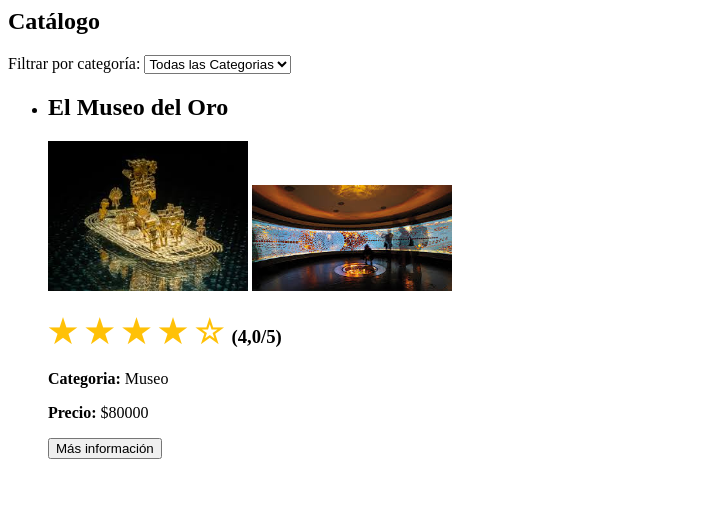
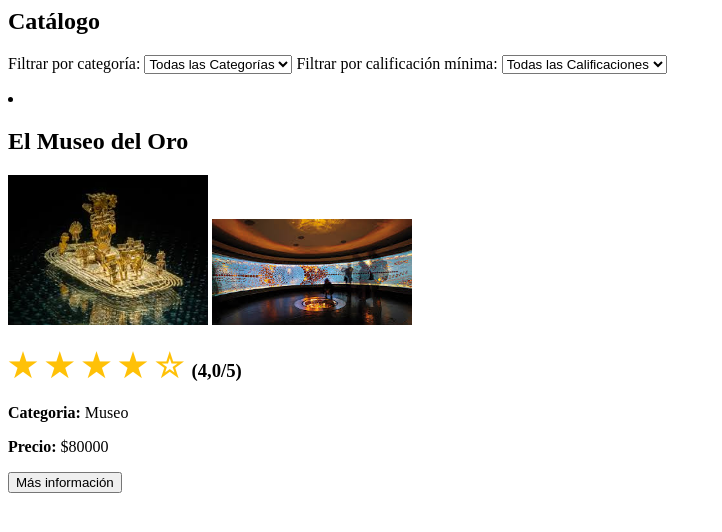
Before and after one commit to CRICAPOGA/Rutas_andinas, a Django app: page /plans/catalog/ in a window 1280 px wide. Shown: the top 532 px of the page, without its empty margins (0-722 px from the left). Run offline with Django 5.2, Linux system fonts and the light colour scheme; data comes from the database, SQL or seed files in the repository; tables that the repository leaves empty hold one stand-in row (values such as "Sample post").

Commit message:
add/fix - Filtrar planes en el catálogo por calificación

```diff
--- a/RutasAndinas/Plans/templates/Catalog/catalog.html
+++ b/RutasAndinas/Plans/templates/Catalog/catalog.html
@@ -2,11 +2,11 @@
 <div class="container mt-4">
     <h2>Catálogo</h2>
 
-    <!-- Filtro por Categoría -->
-    <form method="GET">
+    <!-- Filtro por Categoría y Promedio de Calificación -->
+    <form method="GET" class="mb-3">
         <label for="category">Filtrar por categoría:</label>
         <select name="category_id" id="category" onchange="this.form.submit()">
-            <option value="">Todas las Categorias</option>
+            <option value="">Todas las Categorías</option>
             {% for category in categories %}
                 {% if request.GET.category_id|stringformat:"s" == category.category_id|stringformat:"s" %}
                     <option value="{{ category.category_id }}" selected>
@@ -17,8 +17,19 @@
                 </option>
             {% endfor %}
         </select>
+
+        <label for="avg_rating" class="ms-3">Filtrar por calificación mínima:</label>
+        <select name="avg_rating" id="avg_rating" onchange="this.form.submit()">
+            <option value="">Todas las Calificaciones</option>
+            {% for rating in "54321" %}
+                {% if request.GET.avg_rating|stringformat:"s" == rating %}
+                    <option value="{{ rating }}" selected>{{ rating }} o más</option>
+                {% else %}
+                    <option value="{{ rating }}">{{ rating }} o más</option>
+                {% endif %}
+            {% endfor %}
+        </select>
     </form>
-    <ul>
         {% for item in plans_with_avg %}
             <li>
                 <h2>{{ item.plan.name }}</h2>
@@ -53,7 +64,7 @@
                 </a>
             </li>
         {% empty %}
-            <p>No plans available.</p>
+            <p>No hay planes disponibles.</p>
         {% endfor %}
     </ul>
 
--- a/RutasAndinas/Plans/views.py
+++ b/RutasAndinas/Plans/views.py
@@ -266,6 +266,7 @@ def deletePlan(request, plan_id):
 ############## CATALOG ##############
 def catalog(request):
     category_id = request.GET.get('category_id')  # Obtener el filtro de la URL
+    avg_rating = request.GET.get('avg_rating') # Obtener el filtro de promedio de calificación de la URL
     categories = Category.objects.all() # Obtener todas las categorías
     # Filtrar los planes
     if category_id:
@@ -275,9 +276,12 @@ def catalog(request):
     # Obtener el promedio de calificación para cada plan
     plans_with_avg = []
     for plan in plans:
-        avg_rating = Review.objects.filter(plan_id=plan.plan_id).aggregate(Avg('rate'))['rate__avg'] or 0
-        plans_with_avg.append({'plan': plan, 'avg_rating': round(avg_rating, 1)})
-
+        avg = Review.objects.filter(plan_id=plan.plan_id).aggregate(Avg('rate'))['rate__avg'] or 0
+        rounded_avg = round(avg, 1)
+    # Filtrar según el promedio de calificación
+        if avg_rating and rounded_avg < float(avg_rating):
+            continue
+        plans_with_avg.append({'plan': plan, 'avg_rating': rounded_avg})
     return render(request, 'Catalog/catalog.html', {
         'plans_with_avg': plans_with_avg,
         'categories': categories,
```
Lines whose indentation alone changed are shown as unchanged.
